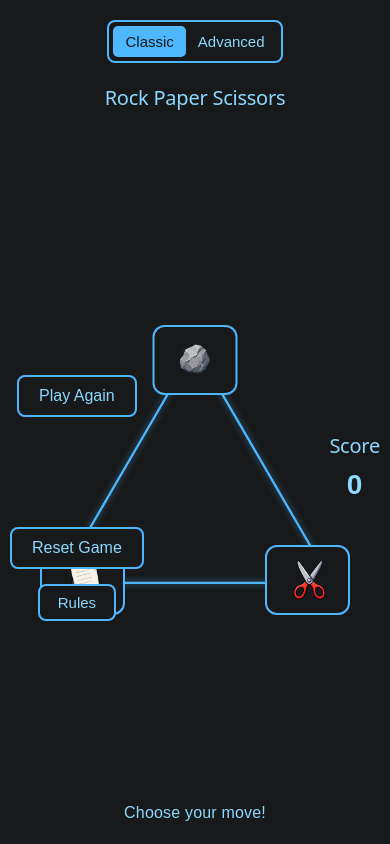
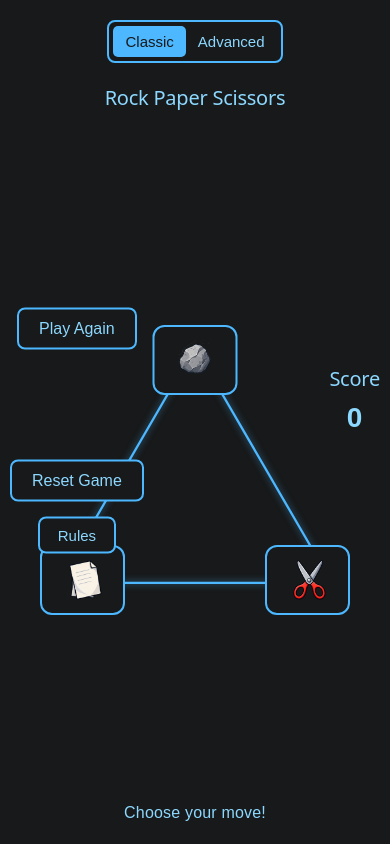
Before and after one commit to warmlingjasper-cpu/rock-paper-scissors, a React app in the folder frontend/: page / in a window 390 px wide. Built offline with nearby package versions, Linux system fonts and the light colour scheme; the HTML template or start-up script is replaced by a standard one.

Commit message:
fix layout mobile

```diff
--- a/frontend/src/App.css
+++ b/frontend/src/App.css
@@ -601,14 +601,18 @@ body {
   }
 
   .game-buttons {
-  position: absolute;
-  left: 0;
-  z-index: 5;
+    position: absolute;
+    left: 0;
+    top: 40%;
+    transform: translateY(-50%);
+    z-index: 5;
   }
 
   .game-area .score {
     position: absolute;
     right: 0;
+    top: 40%;
+    transform: translateY(-50%);
     z-index: 5;
   }
 
```
